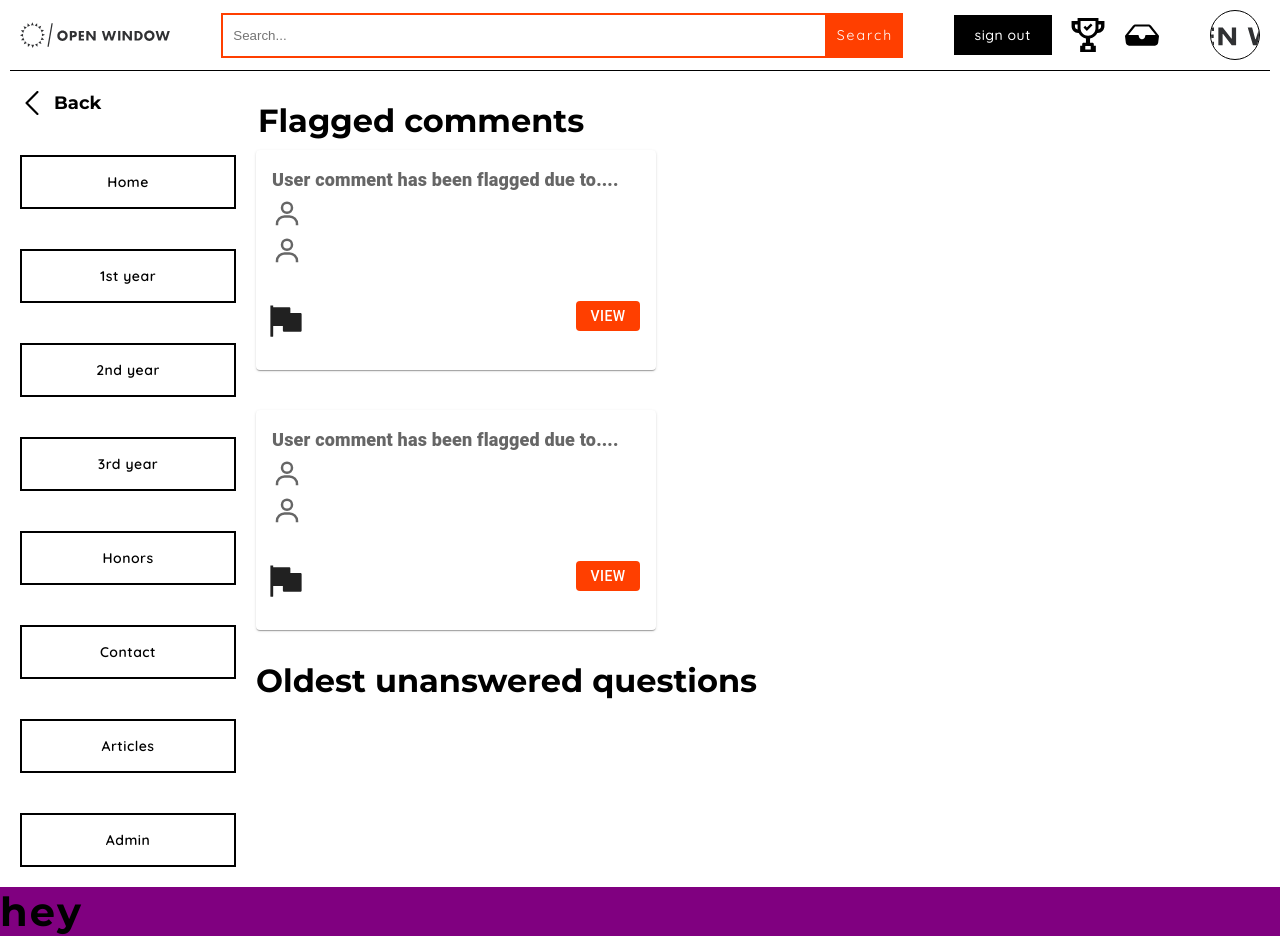
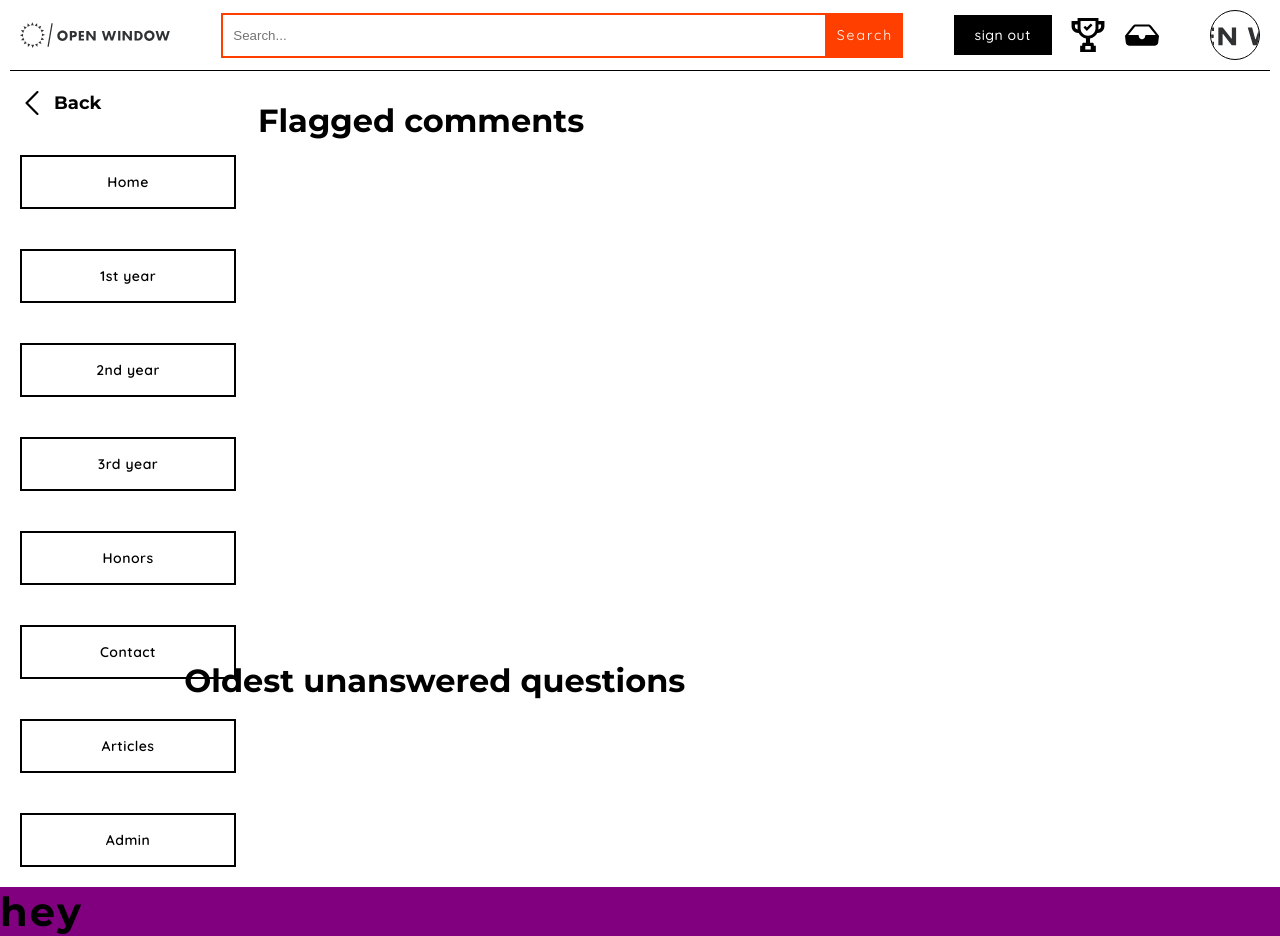
Before and after one commit to LeandervanAarde26/openwindowoverflow, a React (Create React App) app in the folder client/: page /Admin in a window 1280 px wide. Built offline with nearby package versions, Linux system fonts and the light colour scheme.

Commit message:
removed component
Component has been removed that uses material

```diff
--- a/client/src/Components/FlaggedComment/FlaggedComment.component.jsx
+++ b/client/src/Components/FlaggedComment/FlaggedComment.component.jsx
@@ -1,56 +1,56 @@
-import * as React from "react";
-import Box from "@mui/material/Box";
-import Card from "@mui/material/Card";
-import CardActions from "@mui/material/CardActions";
-import CardContent from "@mui/material/CardContent";
-import Button from "@mui/material/Button";
-import Typography from "@mui/material/Typography";
-import { BiUser } from "react-icons/bi";
-import styles from "./FlaggedComment.module.scss";
-import { AiFillFlag } from "react-icons/ai";
+// import * as React from "react";
+// import Box from "@mui/material/Box";
+// import Card from "@mui/material/Card";
+// import CardActions from "@mui/material/CardActions";
+// import CardContent from "@mui/material/CardContent";
+// import Button from "@mui/material/Button";
+// import Typography from "@mui/material/Typography";
+// import { BiUser } from "react-icons/bi";
+// import styles from "./FlaggedComment.module.scss";
+// import { AiFillFlag } from "react-icons/ai";
 
-const bull = (
-  <Box
-    component="span"
-    sx={{ display: "inline-block", mx: "2px", transform: "scale(0.8)" }}
-  >
-    •
-  </Box>
-);
+// const bull = (
+//   <Box
+//     component="span"
+//     sx={{ display: "inline-block", mx: "2px", transform: "scale(0.8)" }}
+//   >
+//     •
+//   </Box>
+// );
 
-export default function BasicCard() {
-  return (
-    <Card sx={{ width: 400, height: 220, marginBottom: 5 }}>
-      <CardContent>
-        <Typography
-          sx={{ fontSize: 18, fontWeight: 900 }}
-          color="text.secondary"
-          gutterBottom
-        >
-          User comment has been flagged due to....
-        </Typography>
-        <Typography variant="h5" component="div"></Typography>
-        <Typography sx={{ mb: 1.5 }} color="text.secondary">
-          <BiUser style={{ height: "30px", width: "30px" }} />
+// export default function BasicCard() {
+//   return (
+//     <Card sx={{ width: 400, height: 220, marginBottom: 5 }}>
+//       <CardContent>
+//         <Typography
+//           sx={{ fontSize: 18, fontWeight: 900 }}
+//           color="text.secondary"
+//           gutterBottom
+//         >
+//           User comment has been flagged due to....
+//         </Typography>
+//         <Typography variant="h5" component="div"></Typography>
+//         <Typography sx={{ mb: 1.5 }} color="text.secondary">
+//           <BiUser style={{ height: "30px", width: "30px" }} />
 
-          <br />
-          <BiUser style={{ height: "30px", width: "30px" }} />
-        </Typography>
-      </CardContent>
-      <AiFillFlag style={{ height: " 40px", width: "40px", marginLeft: 10 }} />
-      <Button
-        className="view-btn"
-        sx={{
-          float: "right",
-          color: " white",
-          height: 30,
-          width: 40,
-          backgroundColor: "#FF3F00",
-          marginRight: 2,
-        }}
-      >
-        View
-      </Button>
-    </Card>
-  );
-}
+//           <br />
+//           <BiUser style={{ height: "30px", width: "30px" }} />
+//         </Typography>
+//       </CardContent>
+//       <AiFillFlag style={{ height: " 40px", width: "40px", marginLeft: 10 }} />
+//       <Button
+//         className="view-btn"
+//         sx={{
+//           float: "right",
+//           color: " white",
+//           height: 30,
+//           width: 40,
+//           backgroundColor: "#FF3F00",
+//           marginRight: 2,
+//         }}
+//       >
+//         View
+//       </Button>
+//     </Card>
+//   );
+// }
--- a/client/src/Routes/Admin/Admin.route.jsx
+++ b/client/src/Routes/Admin/Admin.route.jsx
@@ -13,8 +13,8 @@ const AdminRoute = () => {
           <h2 style={{ marginLeft: 2, marginTop: 30, marginBottom: 10 }}>
             Flagged comments
           </h2>
-          <FlaggedComment />
-          <FlaggedComment />
+          {/* <FlaggedComment />
+          <FlaggedComment /> */}
         </div>
         <div>
           <h2 style={{ marginTop: 590, marginLeft: -400 }}>
--- a/client/src/Routes/Components/Components.js
+++ b/client/src/Routes/Components/Components.js
@@ -16,14 +16,12 @@ const Components = () => {
     <div className={styles.container}>
 
       {/* <SideNavigation/> */}
-
-      <ValidationComplete/>
-        {/* <PostAnswer/> */}
-        {/* <ArticlesFilterContainer/> */}
-        {/* <MyQuestionsAnswers/> */}
-        {/* <ArticlesFilter/> */}
-        {/* <Answers/> */}
-
+      {/* <ValidationComplete/> */}
+      {/* <PostAnswer/> */}
+      {/* <ArticlesFilterContainer/> */}
+      {/* <MyQuestionsAnswers/> */}
+      {/* <ArticlesFilter/> */}
+      {/* <Answers/> */}
       {/* <RightContainer/> */}
 
     </div>
--- a/client/src/Routes/Register/Register.route.jsx
+++ b/client/src/Routes/Register/Register.route.jsx
@@ -108,9 +108,7 @@ const Register = () => {
     return (
         <div className={styles.outer}>
             <div className={styles.left}>
-
                 <h2 className={styles.heading}>Sign Up</h2>
-
                 <div className={styles.previewContainer}>
                         <img
                             src={profileImage}
```
